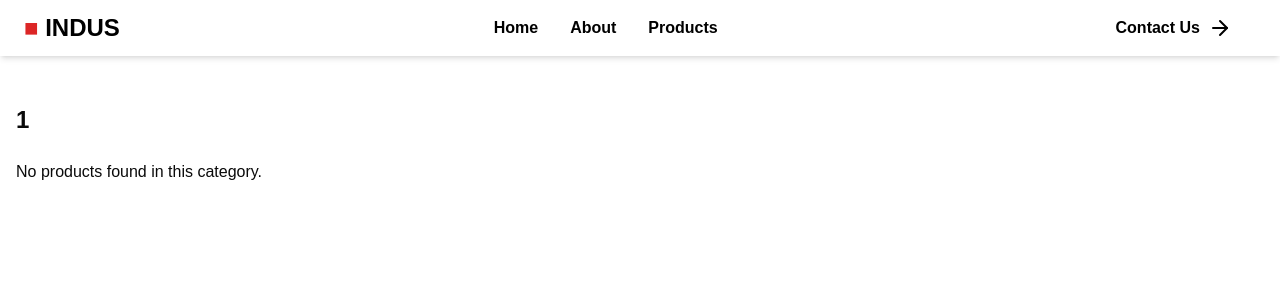
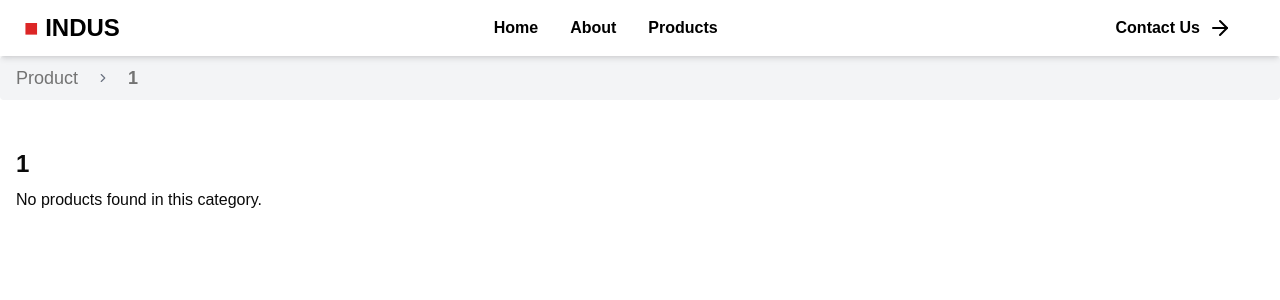
Before and after one commit to rubbasyarkhan/Indusoils, a React (Vite) app: page /category/1 in a window 1280 px wide. Shown: the top 300 px of the page. Built offline with nearby package versions, Linux system fonts and the light colour scheme.

Commit message:
add bread crumbs in it

```diff
--- a/src/Components/CategoryPage.jsx
+++ b/src/Components/CategoryPage.jsx
@@ -1,26 +1,49 @@
-// CategoryPage.jsx
 import React from "react";
-import { useParams } from "react-router-dom";
+import { useParams, Link } from "react-router-dom";
 import productsAndCategory from "../data/productdata"; // adjust path as needed
-import ProductCard from "../components/ProductCard";  // adjust path as needed
+import ProductCard from "../components/ProductCard"; // adjust path as needed
 import Header from "./Header";
+import { Breadcrumb, BreadcrumbItem, BreadcrumbLink, BreadcrumbList, BreadcrumbPage, BreadcrumbSeparator } from "./ui/breadcrumb";
 
 const CategoryPage = () => {
   const { categoryName } = useParams();
   const decodedCategory = decodeURIComponent(categoryName);
-  const categoryProducts = productsAndCategory[decodedCategory];
+  const categoryData = productsAndCategory[decodedCategory];
 
-  return (<>
+  return (
+    <>
       <Header />
-    <div className="my-8  p-4 rounded">
-      {/* <Link to="/" className="text-blue-500 underline mb-4 inline-block">← Back to Home</Link> */}
+      {/* Breadcrumbs component */}
+      <Breadcrumb aria-label="breadcrumb" className="flex items-center py-2 px-4 rounded bg-gray-100">
+        <BreadcrumbList className="flex space-x-2 text-lg font-medium">
+          <BreadcrumbItem>
+            <BreadcrumbLink href="/product" className="cursor-pointer hover:text-blue-600">
+              Product
+            </BreadcrumbLink>
+          </BreadcrumbItem>
+          <BreadcrumbSeparator className="text-gray-500" />
+          {/* Make the category clickable by wrapping it with BreadcrumbLink */}
+          <BreadcrumbItem>
+            <BreadcrumbLink
+              href={`/category/${encodeURIComponent(decodedCategory)}`}
+              className="cursor-pointer font-semibold hover:text-blue-600"
+            >
+              {decodedCategory}
+            </BreadcrumbLink>
+          </BreadcrumbItem>
+        </BreadcrumbList>
+      </Breadcrumb>
 
-      <h1 className="text-2xl font-bold mb-6 uppercase">{decodedCategory}</h1>
+      <div className="my-8 p-4 rounded">
+        <h1 className="text-2xl font-bold mb-2 uppercase">{decodedCategory}</h1>
+        {categoryData?.description && (
+          <p className="text-gray-700 mb-6">{categoryData.description}</p>
+        )}
 
-      {categoryProducts ? (
+        {categoryData?.products?.length > 0 ? (
           <div className="grid grid-cols-1 sm:grid-cols-2 md:grid-cols-3 lg:grid-cols-4 gap-6">
-          {categoryProducts.map((product, index) => (
-            <ProductCard key={index} product={product} />
+            {categoryData.products.map((product) => (
+              <ProductCard key={product.id} product={product} />
             ))}
           </div>
         ) : (
@@ -28,7 +51,6 @@ const CategoryPage = () => {
         )}
       </div>
     </>
-
   );
 };
 
--- a/src/Components/SingleProductPage.jsx
+++ b/src/Components/SingleProductPage.jsx
@@ -1,23 +1,28 @@
 import React from "react";
 import { useParams, Link } from "react-router-dom";
-import productsAndCategory from "../data/updatedProductData";
+import productsAndCategory from "../data/updatedProductData"; // Update with correct path
 import Header from "./Header";
+import { Breadcrumb, BreadcrumbItem, BreadcrumbLink, BreadcrumbList, BreadcrumbPage, BreadcrumbSeparator } from "./ui/breadcrumb"; // Breadcrumb components
 
 const SingleProductPage = () => {
-
     const { name } = useParams();
     const decodedName = decodeURIComponent(name);
 
     let currentProduct = null;
     let currentCategory = null;
 
-    // Find product and its category
-    for (const [category, products] of Object.entries(productsAndCategory)) {
+    // Ensure products are an array before using `.find`
+    for (const [category, categoryData] of Object.entries(productsAndCategory)) {
+        const products = categoryData.products;  // Accessing the products array correctly
+        if (Array.isArray(products)) {
             const match = products.find((p) => p.name === decodedName);
             if (match) {
                 currentProduct = match;
                 currentCategory = category;
                 break;
+            }
+        } else {
+            console.warn(`Expected an array for category: ${category}, but received:`, products);
         }
     }
 
@@ -26,15 +31,46 @@ const SingleProductPage = () => {
     }
 
     // Get related products (excluding the current one)
-    const relatedProducts = productsAndCategory[currentCategory]
+    const relatedProducts = Array.isArray(productsAndCategory[currentCategory]?.products)
+        ? productsAndCategory[currentCategory].products
             .filter((p) => p.name !== currentProduct.name)
-        .slice(0, 4);
+            .slice(0, 4)
+        : [];
 
     return (
         <>
-        <Header/>
+            <Header />
+
+            {/* Breadcrumbs */}
+            <Breadcrumb aria-label="breadcrumb" className="flex items-center py-2 px-4 rounded bg-gray-100">
+                <BreadcrumbList className="flex space-x-2 text-lg font-medium">
+                    <BreadcrumbItem>
+                        <BreadcrumbLink href="/product" className="cursor-pointer hover:text-blue-600">
+                            product
+                        </BreadcrumbLink>
+                    </BreadcrumbItem>
+                    <BreadcrumbSeparator className="text-gray-500" />
+                    <BreadcrumbItem>
+                        <BreadcrumbLink
+                            href={`/category/${encodeURIComponent(currentCategory)}`}
+                            className="cursor-pointer hover:text-blue-600">
+                            {currentCategory}
+                        </BreadcrumbLink>
+                    </BreadcrumbItem>
+                    <BreadcrumbSeparator className="text-gray-500" />
+                    {/* Wrap the last breadcrumb (Product) with BreadcrumbLink */}
+                    <BreadcrumbItem>
+                        <BreadcrumbLink
+                            href={`/product/${encodeURIComponent(decodedName)}`}
+                            className="cursor-pointer font-semibold hover:text-blue-600">
+                            {decodedName}
+                        </BreadcrumbLink>
+                    </BreadcrumbItem>
+                </BreadcrumbList>
+            </Breadcrumb>
+
+            {/* Main Product Section */}
             <div className="max-w-6xl mx-auto px-4 py-8">
-            {/* Main Product Section */}
                 <div className="bg-white shadow-md rounded-lg p-6 mb-10 grid md:grid-cols-2 gap-6 items-center">
                     <div>
                         <img
@@ -55,15 +91,15 @@ const SingleProductPage = () => {
                     </div>
                 </div>
 
-            {/* Related Products */}
+                {/* Related Products Section */}
                 {relatedProducts.length > 0 && (
                     <div>
                         <h2 className="text-2xl font-bold mb-4 text-gray-800">Related Products</h2>
                         <div className="grid grid-cols-1 sm:grid-cols-2 md:grid-cols-4 gap-4">
-                        {relatedProducts.map((item, index) => (
+                            {relatedProducts.map((item) => (
                                 <Link
                                     to={`/product/${encodeURIComponent(item.name)}`}
-                                key={index}
+                                    key={item.name}  // Using unique name as the key for better performance
                                     className="bg-white shadow-md hover:shadow-lg rounded-lg p-4 transition duration-200 flex flex-col items-center"
                                 >
                                     <img
--- /dev/null
+++ b/src/Components/ui/breadcrumb.jsx
@@ -0,0 +1,92 @@
+import * as React from "react"
+import { Slot } from "@radix-ui/react-slot"
+import { ChevronRight, MoreHorizontal } from "lucide-react"
+
+import { cn } from "@/lib/utils"
+
+const Breadcrumb = React.forwardRef(
+  ({ ...props }, ref) => <nav ref={ref} aria-label="breadcrumb" {...props} />
+)
+Breadcrumb.displayName = "Breadcrumb"
+
+const BreadcrumbList = React.forwardRef(({ className, ...props }, ref) => (
+  <ol
+    ref={ref}
+    className={cn(
+      "flex flex-wrap items-center gap-1.5 break-words text-sm text-muted-foreground sm:gap-2.5",
+      className
+    )}
+    {...props} />
+))
+BreadcrumbList.displayName = "BreadcrumbList"
+
+const BreadcrumbItem = React.forwardRef(({ className, ...props }, ref) => (
+  <li
+    ref={ref}
+    className={cn("inline-flex items-center gap-1.5", className)}
+    {...props} />
+))
+BreadcrumbItem.displayName = "BreadcrumbItem"
+
+const BreadcrumbLink = React.forwardRef(({ asChild, className, ...props }, ref) => {
+  const Comp = asChild ? Slot : "a"
+
+  return (
+    (<Comp
+      ref={ref}
+      className={cn("transition-colors hover:text-foreground", className)}
+      {...props} />)
+  );
+})
+BreadcrumbLink.displayName = "BreadcrumbLink"
+
+const BreadcrumbPage = React.forwardRef(({ className, ...props }, ref) => (
+  <span
+    ref={ref}
+    role="link"
+    aria-disabled="true"
+    aria-current="page"
+    className={cn("font-normal text-foreground", className)}
+    {...props} />
+))
+BreadcrumbPage.displayName = "BreadcrumbPage"
+
+const BreadcrumbSeparator = ({
+  children,
+  className,
+  ...props
+}) => (
+  <li
+    role="presentation"
+    aria-hidden="true"
+    className={cn("[&>svg]:w-3.5 [&>svg]:h-3.5", className)}
+    {...props}>
+    {children ?? <ChevronRight />}
+  </li>
+)
+BreadcrumbSeparator.displayName = "BreadcrumbSeparator"
+
+const BreadcrumbEllipsis = ({
+  className,
+  ...props
+}) => (
+  <span
+    role="presentation"
+    aria-hidden="true"
+    className={cn("flex h-9 w-9 items-center justify-center", className)}
+    {...props}>
+    <MoreHorizontal className="h-4 w-4" />
+    <span className="sr-only">More</span>
+  </span>
+)
+BreadcrumbEllipsis.displayName = "BreadcrumbElipssis"
+
+export {
+  Breadcrumb,
+  BreadcrumbList,
+  BreadcrumbItem,
+  BreadcrumbLink,
+  BreadcrumbPage,
+  BreadcrumbSeparator,
+  BreadcrumbEllipsis,
+}
--- a/src/data/productdata.js
+++ b/src/data/productdata.js
@@ -1,23 +1,26 @@
 const productsAndCategory = {
-    "ENGINE OIL": [
+  "ENGINE OIL": {
+    description:
+      "High-performance engine oils designed to provide superior lubrication and protection for all types of engines, ensuring efficiency and longevity.",
+    products: [
       {
         name: "Guard Engine Oil",
         image: "https://www.drivenracingoil.com/cdn/shop/files/310175GalPailHoningOil10.jpg?v=1739557259&width=533",
-        description: `laboris nisi ut aliquip ex ea commodo consequat. Duis aute irure dolor in reprehenderit in voluptate velit esse cillum dolore eu fugiat nulla pariatur. Excepteur sint occaecat cupidatat non proident, sunt in culpa qui officia deserunt mollit anim id est laborum. Lorem ipsum dolor sit amet, consectetur adipiscing elit, sed do eiusmod tempor incididunt ut labore et dolore magna aliqua. Ut enim ad minim veniam, quis nostrud exercitation ullamco laboris nisi ut aliquip ex ea commodo consequat. Duis aute irure dolor in reprehenderit in voluptate velit esse cillum dolore eu fugiat nulla pariatur. Excepteur sint occaecat cupidatat non proident, sunt in culpa qui officia deserunt mollit anim id est laborum. Lorem ipsum dolor sit amet, consectetur adipiscing elit, sed do eiusmod tempor incididunt ut labore et dolore magna aliqua. Ut enim ad minim veniam, quis nostrud exercitation ullamco laboris nisi ut aliquip ex ea commodo consequat. Duis aute irure dolor in reprehenderit in voluptate velit esse cillum dolore eu fugiat nulla pariatur. Excepteur sint occaecat cupidatat non proident, sunt in culpa qui officia deserunt mollit anim id est laborum.`
+        description: `laboris nisi ut aliquip ex ea commodo consequat. Duis aute irure dolor in reprehenderit...`,
       },
       {
         name: "Guard Engine Oil",
         image: "https://www.drivenracingoil.com/cdn/shop/files/310175GalPailHoningOil10.jpg?v=1739557259&width=533",
-        description: `laboris nisi ut aliquip ex ea commodo consequat. Duis aute irure dolor in reprehenderit in voluptate velit esse cillum dolore eu fugiat nulla pariatur. Excepteur sint occaecat cupidatat non proident, sunt in culpa qui officia deserunt mollit anim id est laborum. Lorem ipsum dolor sit amet, consectetur adipiscing elit, sed do eiusmod tempor incididunt ut labore et dolore magna aliqua. Ut enim ad minim veniam, quis nostrud exercitation ullamco laboris nisi ut aliquip ex ea commodo consequat. Duis aute irure dolor in reprehenderit in voluptate velit esse cillum dolore eu fugiat nulla pariatur. Excepteur sint occaecat cupidatat non proident, sunt in culpa qui officia deserunt mollit anim id est laborum. Lorem ipsum dolor sit amet, consectetur adipiscing elit, sed do eiusmod tempor incididunt ut labore et dolore magna aliqua. Ut enim ad minim veniam, quis nostrud exercitation ullamco laboris nisi ut aliquip ex ea commodo consequat. Duis aute irure dolor in reprehenderit in voluptate velit esse cillum dolore eu fugiat nulla pariatur. Excepteur sint occaecat cupidatat non proident, sunt in culpa qui officia deserunt mollit anim id est laborum.`
+        description: `laboris nisi ut aliquip ex ea commodo consequat. Duis aute irure dolor in reprehenderit...`,
       },
       {
         name: "Guard Engine Oil",
         image: "https://www.drivenracingoil.com/cdn/shop/files/310175GalPailHoningOil10.jpg?v=1739557259&width=533",
-        description: `laboris nisi ut aliquip ex ea commodo consequat. Duis aute irure dolor in reprehenderit in voluptate velit`
+        description: `laboris nisi ut aliquip ex ea commodo consequat. Duis aute irure dolor in reprehenderit...`,
       },
       {
         name: "XVC Engine Oil",
-        image: "https://imgs.search.brave.com/Q7kpVxiTvl8N7b7xOg49lJZCLYbIz7GPyztpv95FKqs/rs:fit:860:0:0:0/g:ce/aHR0cHM6Ly93d3cu/ZHJpdmVucmFjaW5n/b2lsLmNvbS9jZG4v/c2hvcC9maWxlcy8x/OTMwNi1HUDExMFct/MzBTeW4tRnJvbnRf/MDM4Y2JiMGYtZWY4/ZS00MDI3LTgzMjEt/YjRiMmIxZjRhOWRi/LmpwZz92PTE3Mzcx/MjkwNjAmd2lkdGg9/NTMz",
+        image: "https://imgs.search.brave.com/Q7kpVxiTvl8N7b7xOg49lJZCLYbIz7GPyztpv95FKqs/rs:fit:860:0:0:0/g:ce/...jpg",
         description: "Lorem Ipsum Dolor Sit Amet",
       },
       {
@@ -31,7 +34,11 @@ const productsAndCategory = {
         description: "Lorem Ipsum Dolor Sit Amet",
       },
     ],
-    "GREASES": [
+  },
+  "GREASES": {
+    description:
+      "Industrial and automotive greases formulated for enhanced friction reduction, wear resistance, and long-lasting protection under extreme conditions.",
+    products: [
       {
         name: "EP Grease",
         image: "/images/grease1.png",
@@ -53,7 +60,11 @@ const productsAndCategory = {
         description: "Lorem Ipsum Dolor Sit Amet",
       },
     ],
-    "TRANSFORMER OIL": [
+  },
+  "TRANSFORMER OIL": {
+    description:
+      "High-quality transformer oils developed to ensure efficient cooling and insulation in transformers and electrical equipment.",
+    products: [
       {
         name: "Transformer Oil 1",
         image: "/images/transformer1.png",
@@ -75,7 +86,11 @@ const productsAndCategory = {
         description: "Lorem Ipsum Dolor Sit Amet",
       },
     ],
-    "GEAR OIL": [
+  },
+  "GEAR OIL": {
+    description:
+      "Durable gear oils engineered to protect gears under high loads, extreme pressure, and varying operating conditions.",
+    products: [
       {
         name: "Heavy Duty Gear Oil",
         image: "/images/gear1.png",
@@ -97,6 +112,7 @@ const productsAndCategory = {
         description: "Lorem Ipsum Dolor Sit Amet",
       },
     ],
-  };
+  },
+};
 
   export default productsAndCategory;
--- a/src/data/updatedProductData.jsx
+++ b/src/data/updatedProductData.jsx
@@ -2,12 +2,17 @@ import rawProducts from "./productdata"; // your original data
 
 const updatedProductsAndCategory = {};
 
-Object.entries(rawProducts).forEach(([category, products]) => {
-  updatedProductsAndCategory[category] = products.map((product, index) => ({
-    ...product,
-    id: index,
-    category, // attach category name inside each product
-  }));
+Object.entries(rawProducts).forEach(([category, categoryData]) => {
+  const { description, products } = categoryData;
+
+  updatedProductsAndCategory[category] = {
+    description,
+    products: products.map((product, index) => ({
+      ...product,
+      id: index,
+      category, // attach category name inside each product
+    })),
+  };
 });
 
 export default updatedProductsAndCategory;
```
Also changed, not shown: src/Components/ProductPage.jsx (+21 -13 lines). Lines whose indentation alone changed are shown as unchanged.
